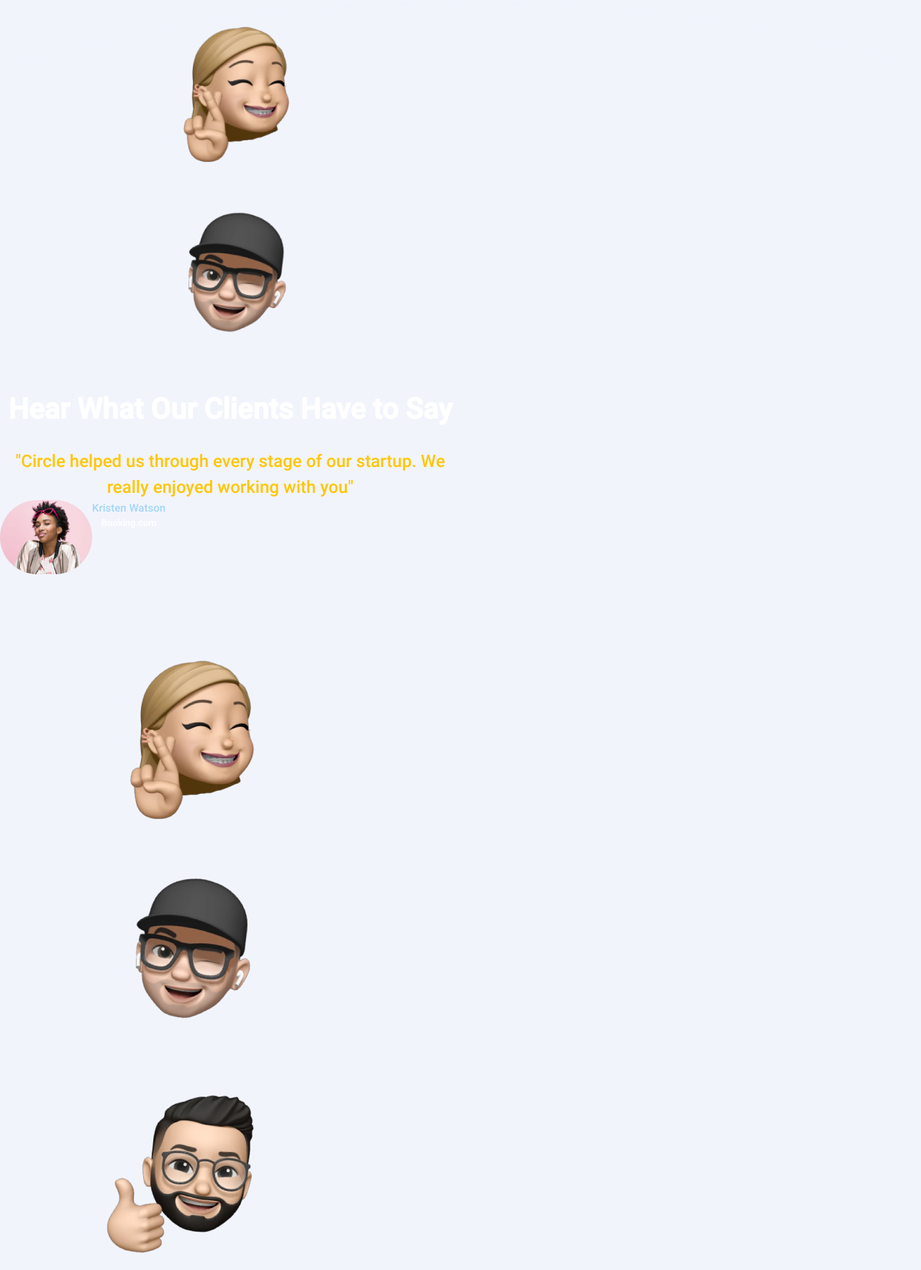
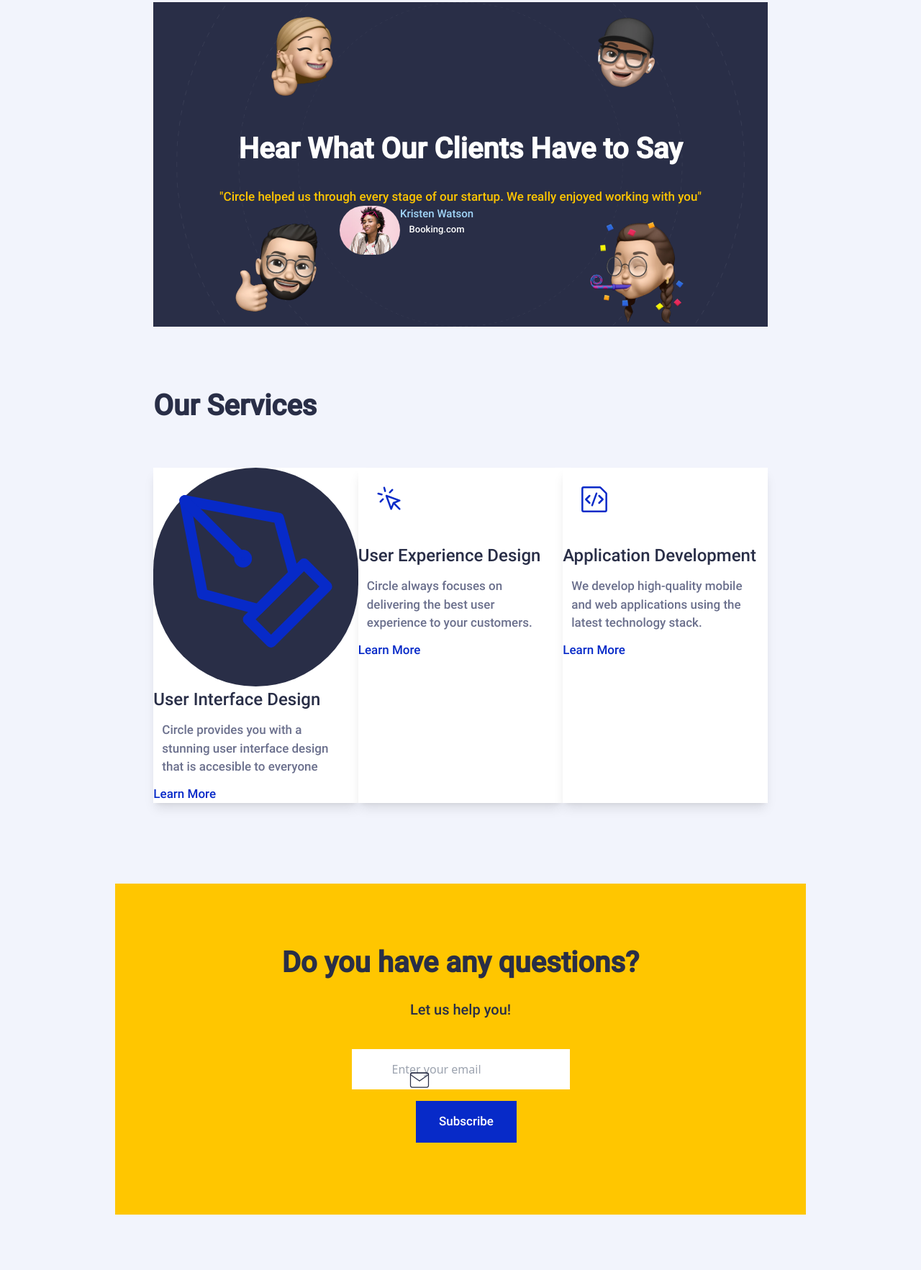
Before and after one commit to jewlys/Mid-term-Project-IH22, a plain HTML site: page indextailwind.html in a window 1280 px wide. Shown: the part 1955-3720 px from the top of the page at 72% size. Drawn offline with nearby package versions, Linux system fonts and the light colour scheme.

Commit message:
falta ultimo retoque

```diff
--- /dev/null
+++ b/app.js
@@ -0,0 +1,4 @@
+const button = document.getElementById("getintouch");
+button.addEventListener("click", () => {
+    onscroll()
+});
--- a/indextailwind.html
+++ b/indextailwind.html
@@ -35,7 +35,7 @@
         develop astonishing websites and mobile
         apps.</h3>
       <ul>
-        <button
+        <button id="getintouch"
           class="bg-dark-blue w-fit px-4 py-2 color-white shadow-md regular-17 m-auto md:m-0 md:px-8 md:h-12 md:py-3"><a
             href="#">Get in touch</a></button></li>
         <a class="w-fit px-3 py-1 color-medium-grey  regular-17 m-auto md:m-0 md:px-8 md:h-12 md:py-3"
@@ -91,73 +91,59 @@
   </section>
 
   <!-- /* Sección Clients-->
-  <section class="bg-image">
-    <div class="flex flex-col items-center text-center justify-between h-3/6 w-2/4">
-      <img class="w-2/5 bottom-5 left-14" src="./IMG/testimonial-section/memoji-1.png" alt="Memoji 1">
-      <img class="w-2/5 " src="./IMG/testimonial-section/memoji-2.png" alt="Memoji 2">
-      <div class="testimonial-text">
+  <section class="bg-image testimonial h-auto w-auto mx-5 my-20 md:w-8/12 md:mx-auto bg-dark-grey">
+    <div class="flex flex-col items-center text-center justify-between">
+      <div>
+      <img class="w-3/12 float-left" src="./IMG/testimonial-section/memoji-1.png" alt="Memoji 1">
+      <img class="w-3/12 float-right" src="./IMG/testimonial-section/memoji-2.png" alt="Memoji 2">
+    </div>
+      <div class="">
         <h3 class="bold-40 color-white my-6">Hear What Our Clients Have to Say</h3>
-        <p class="medium-24 color-yellow">"Circle helped us through every stage of our startup. We really enjoyed working with you"</p>
+        <p class="medium-17 color-yellow">"Circle helped us through every stage of our startup. We really enjoyed working with you"</p>
+        <div>
+        <img class="w-3/12 float-left" src="./IMG/testimonial-section/memoji-3.png" alt="Memoji 1">
+        <img class="w-3/12 float-right " src="./IMG/testimonial-section/memoji-4.png" alt="Memoji 2">
+        </div>
         <div class="flex flex-row">
-          <img class= "w-1/5  rounded-full "src="./IMG/testimonial-section/profile.png" alt="profile" class="profile">
-          <div class="testimonial-info">
+          <img class= "w-1/4  rounded-full "src="./IMG/testimonial-section/profile.png" alt="profile" class="profile">
+          <div class="bottom-">
             <p class="regular-15 color-medium-blue">Kristen Watson</p>
             <p class="regular-13 color-white ">Booking.com</p>
           </div>
         </div>
+        </div>
 
-  <!-- REMEMBER: que la imagen es un png con solo las esferas, tenemos que ponerle el background color para que se vean -->
-  <section class="testimonial h-auto w-auto mx-5 my-20 md:w-8/12 md:mx-auto" style="background-image: url(IMG/testimonial-section/orbit.png);">
-    <div class="memojis">
-      <img class="memoji1" src="./IMG/testimonial-section/memoji-1.png" alt="Memoji 1">
-      <img class="memoji2" src="./IMG/testimonial-section/memoji-2.png" alt="Memoji 2">
-      <img class="memoji3" src="./IMG/testimonial-section/memoji-3.png" alt="Memoji 3">
-      <img class="memoji4" src="./IMG/testimonial-section/memoji-4.png" alt="Memoji 4">
     </div>
-    <div class="testimonial-text">
-      <h3>Hear What Our Clients Have to Say</h3>
-      <p>"Circle helped us through every stage of our startup. We really enjoyed working with you"</p>
-    </div>
-    <div class="testimonial-profile">
-      <img src="./IMG/testimonial-section/profile.png" alt="profile" class="profile">
-      <div class="testimonial-info">
-        <p class="client-name">Kristen Watson</p>
-        <p class="client-web">Booking.com</p>
-      </div>
+      </section>
 
-      <img class="w-2/5" src="./IMG/testimonial-section/memoji-3.png" alt="Memoji 3">
-      <img class="w-2/5" src="./IMG/testimonial-section/memoji-4.png" alt="Memoji 4">
-    </div>
-
-  </section>
 
   <!-- /* Sección Services -->
   <section class="h-auto w-auto mx-5 my-20 md:w-8/12 md:mx-auto">
     <h2 class="bold-40 color-dark-grey my-6">Our Services</h2>
     <div class="flex flex-col md:flex-row md:justify-between">
       <div class="bg-white my-8 md:w-96 shadow-lg">
-        <div class="service-box">
-          <img src="./IMG/services-section/icons/1.svg" alt="pen icon" class="md:h-60 md:w-full">
+        <div class="p-6 text-left md:pb-10  bg-dark-grey rounded-full">
+          <img src="./IMG/services-section/icons/1.svg" alt="pen icon" class="md:h-60 md:w-full ">
         </div>
         <h4 class="medium-24 color-dark-grey">User Interface Design</h4>
-        <p>Circle provides you with a stunning user interface design that is accesible to everyone</p>
-        <a href="#" class="learn-more">Learn More</a>
+        <p class="regular-17 color-medium-grey m-3">Circle provides you with a stunning user interface design that is accesible to everyone</p>
+        <a href="#" class="regular-17 color-dark-blue cursor-pointer">Learn More</a>
       </div>
-      <div class="services-card">
-        <div class="service-box">
+      <div class="bg-white my-8 md:w-96 shadow-lg">
+        <div class="p-6 text-left md:pb-10">
           <img src="./IMG/services-section/icons/2.svg" alt="pointer icon">
         </div>
-        <h4>User Experience Design</h4>
-        <p>Circle always focuses on delivering the best user experience to your customers.</p>
-        <a href="#" class="learn-more">Learn More</a>
+        <h4 class= "medium-24 color-dark-grey">User Experience Design</h4>
+        <p class="regular-17 color-medium-grey m-3">Circle always focuses on delivering the best user experience to your customers.</p>
+        <a href="#" class="regular-17 color-dark-blue cursor-pointer">Learn More</a>
       </div>
-      <div class="services-card">
-        <div class="service-box">
+      <div class="bg-white my-8 md:w-96 shadow-lg">
+        <div class="p-6 text-left md:pb-10">
           <img src="./IMG/services-section/icons/3.svg" alt="iframe icon">
         </div>
-        <h4>Application Development</h4>
-        <p>We develop high-quality mobile and web applications using the latest technology stack.</p>
-        <a href="#" class="learn-more">Learn More</a>
+        <h4 class= "medium-24 color-dark-grey">Application Development</h4>
+        <p class="regular-17 color-medium-grey m-3">We develop high-quality mobile and web applications using the latest technology stack.</p>
+        <a href="#" class="regular-17 color-dark-blue cursor-pointer">Learn More</a>
       </div>
     </div>
   </section>
```
